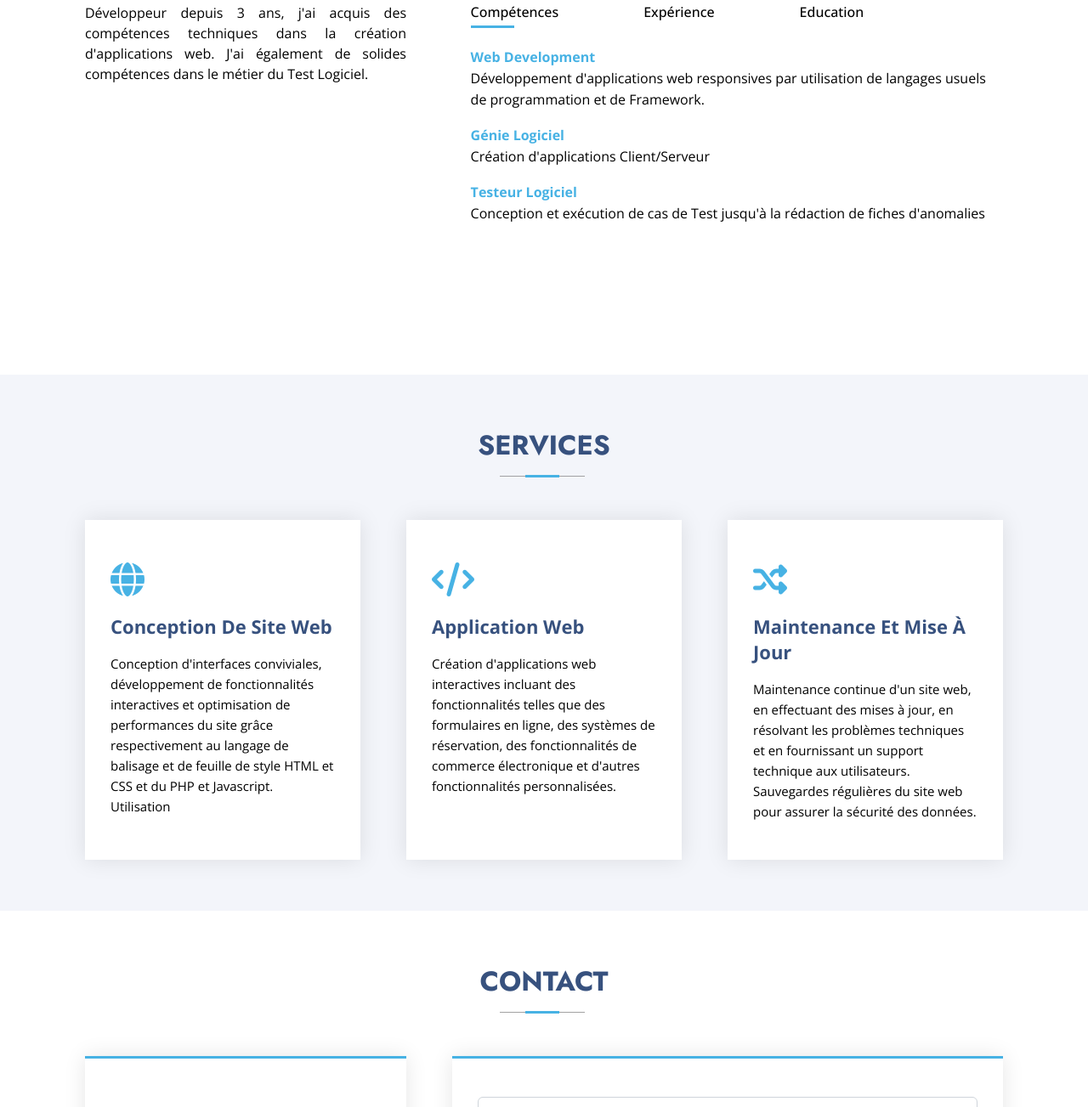
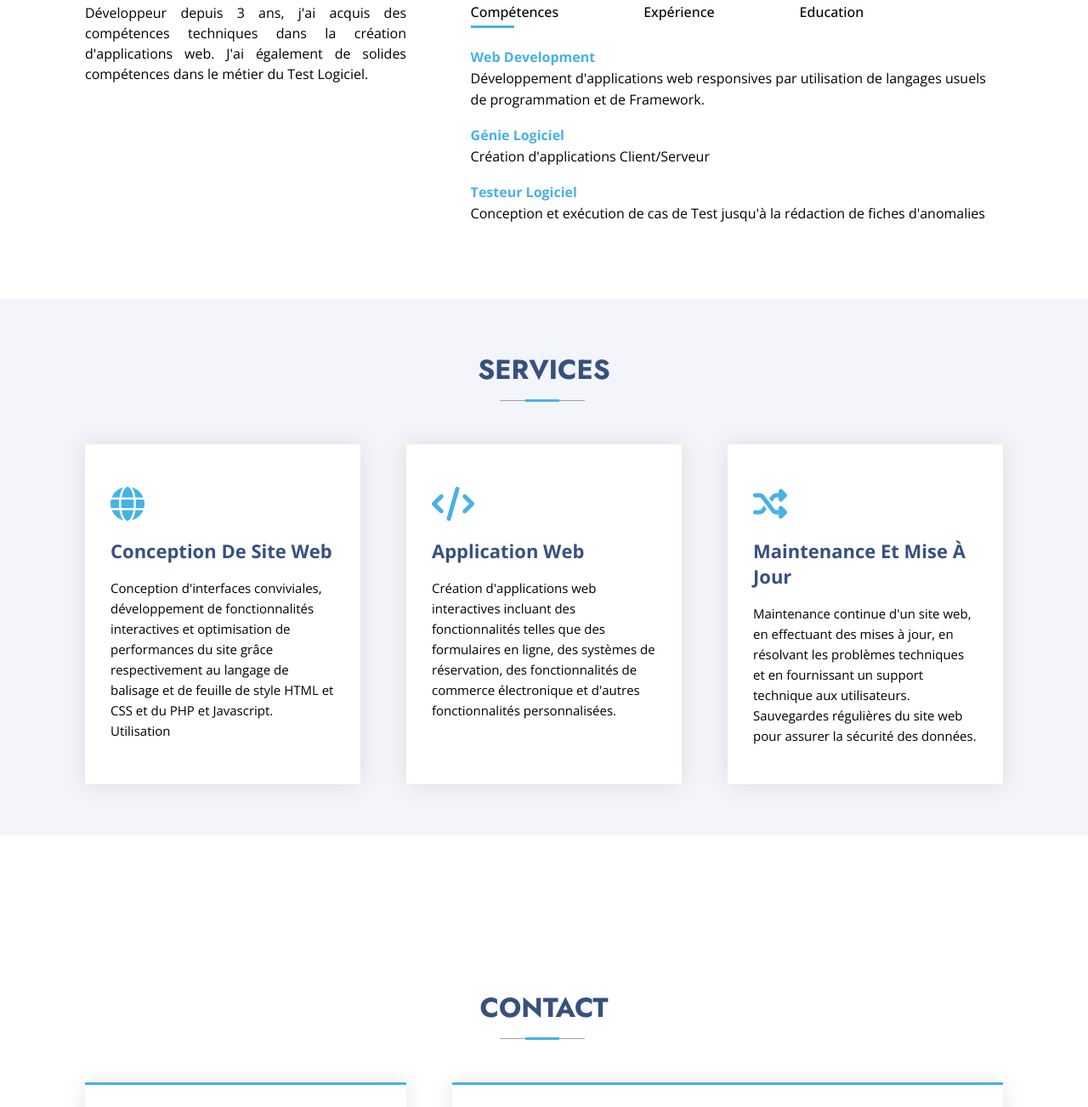
Before and after one commit to StephDeveloper/portfolio, a plain HTML site: page index.html in a window 1280 px wide. Shown: the part 912-2215 px from the top of the page at 85% size. Drawn offline with nearby package versions, Linux system fonts and the light colour scheme.

Commit message:
MAJ 08/11/2023

```diff
--- a/index.html
+++ b/index.html
@@ -6,7 +6,7 @@
     <title>Stéphane | Portfolio</title>
     <link rel="stylesheet" href="style.css">
 
-    <!-- ---------font-------- -->
+    <!-- ---------FONT-------- -->
     <!-- <link rel="preconnect" href="https://fonts.gstatic.com" crossorigin> -->
     <link href="https://fonts.googleapis.com/css2?family=Open+Sans:ital,wght@0,300;0,400;0,500;0,700;1,300&display=swap" rel="stylesheet">
     <link href="https://fonts.googleapis.com/css2?family=Jost:ital,wght@0,300;0,400;0,700;1,300&display=swap" rel="stylesheet">
@@ -14,11 +14,11 @@
     <!-- --------- FAVICON -------- -->
     <link rel="shortcut icon" href="images/favicon.png" type="image/png">
 
-    <!-- ---------icons--------- -->
+    <!-- ---------ICONS--------- -->
     <script src="https://kit.fontawesome.com/e558851c81.js" crossorigin="anonymous"></script>
 </head>
 <body>
-    <!-- -----------Header------------ -->
+    <!-- -----------HEADER------------ -->
     <header id="header">
         <div class="navigation">
             <nav class="menu" id="headerNavigation">
@@ -49,7 +49,7 @@
         <div class="defiler">
             <a href="#about" class="btnScroll"><i class="fa-solid fa-arrow-down fa-beat"></i></a>
         </div>
-        <!-- -----------A propos------------ -->
+        <!-- -----------A PROPOS------------ -->
         <section id="about">
             <h1>A propos</h1>
             <div class="row-about">
@@ -89,7 +89,7 @@
                 </div>
             </div>
         </section>
-        <!-- ------------Services---------- -->
+        <!-- ------------SERVICES---------- -->
         <section id="services">
             <h1>services</h1>
             <div class="services-list">
@@ -117,7 +117,52 @@
                 </div>
             </div>
         </section>
-        <!-- --------- Contant --------- -->
+        <!-- ------------ SKILLS DETAILS ---------- -->
+        <section id="skills-detail">
+            <!-- <div class="row">
+                <div class="col">
+                    <div class="about-info">
+                        <p>J'ai de bonne notion en HTML, CSS et JavaScript, et aussi dans d'autres Framework et librairies qui me permettent d'implémenter des applicatins interactives</p>
+                        <button class="btn">Télécharger CV</button>
+                    </div>
+                </div>
+                <div class="col">
+                    <div class="skills-box">
+                        <div class="skills-header">
+                            <h3>Frontend</h3>
+                        </div>
+                        <div class="skills-list">
+                            <span>HTML</span>
+                            <span>CSS</span>
+                            <span>JavaScript</span>
+                            <span>TypeScript</span>
+                            <span>Bootstrap</span>
+                            <span>Angular</span>
+                        </div>
+                    </div>
+                    <div class="skills-box">
+                        <div class="skills-header">
+                            <h3>Backend</h3>
+                        </div>
+                        <div class="skills-list">
+                            <span>PHP</span>
+                            <span>CSharp</span>
+                            <span>Laravel</span>
+                        </div>
+                    </div>
+                    <div class="skills-box">
+                        <div class="skills-header">
+                            <h3>DataBase</h3>
+                        </div>
+                        <div class="skills-list">
+                            <span>MySQL</span>
+                            <span>PostgreSQL</span>
+                        </div>
+                    </div>
+                </div>
+            </div> -->
+        </section>
+        <!-- --------- CONTACT --------- -->
         <section id="contact">
             <h1>Contact</h1>
             <div class="contact-container">
--- a/main.js
+++ b/main.js
@@ -96,3 +96,11 @@ function openmenu() {
 function closemenu() {
     sidemenu.style.right = "-802px";
 }
+
+/* ------ ## -- DROP ELEMENT -- ## ------ */
+document.addEventListener('DOMContentLoaded', () =>{
+    var disclaimer = document.querySelector("img[alt='www.000webhost.com']");
+    if (disclaimer) {
+        disclaimer.remove();
+    }
+});
--- a/style.css
+++ b/style.css
@@ -119,7 +119,8 @@ a.btnScroll{
 }
 #about{
     padding: 60px 0;
-    height: 609px;
+    height: 520px;
+    overflow: scroll;
 }
 #about h1 {
     text-align: center;
@@ -278,6 +279,12 @@ a.btnScroll{
     font-size: 15px;
 }
 
+/* ----------- skills details ------------- */
+#skills-detail{
+    padding: 60px 100px;
+}
+
+
 /* ----------- contact ------------- */
 #contact{
     margin: 60px 100px;
@@ -387,7 +394,7 @@ form input, form textarea {
     text-align: center;
 }
 
-/* -------- Footer --------- */
+/* ------------------- Footer ---------------------- */
 #pied-de-page{
     background: #37517E;
     color: #FFF;
@@ -874,9 +881,6 @@ nav .fa-solid{
     a.btn{
         margin-left: calc(14%);
     }
-    /* #services{
-        margin-top: 330px;
-    } */
     .presentation{
         padding: 100px 30px;
     }
```
Also changed, not shown: 1 other file.
